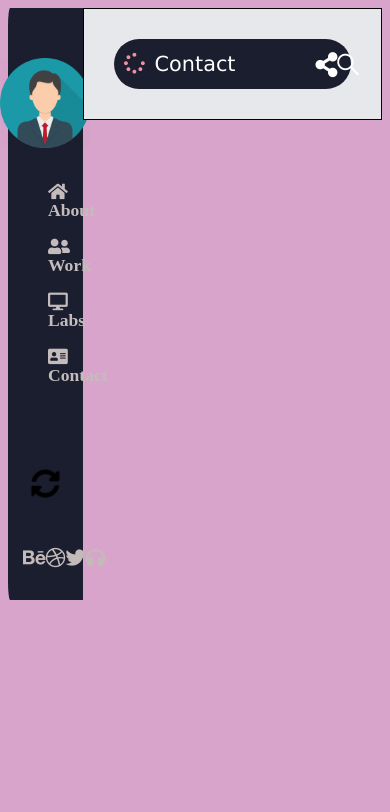
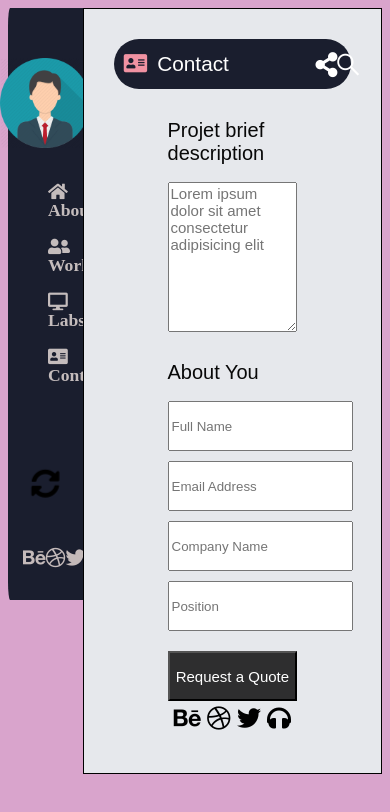
Before and after one commit to clementdah/website, a plain HTML site: page contact.html in a window 390 px wide. Drawn offline with Linux system fonts and the light colour scheme.

Commit message:
J'ai fini mes pages et ca me reste a rendre responsive

```diff
--- a/contact.html
+++ b/contact.html
@@ -32,7 +32,7 @@
 
         <section>
             <nav>
-                <div class="nav-titre"><i class="amination-sync2"><i class="fas fa-spinner fa-pulse"></i></i>Contact</div>
+                <div class="nav-titre"><i class="amination-sync2"><i class="fas fa-address-card"></i></i>Contact</div>
 
                 <div class="nav-favicon">
                     <i class="fas fa-share-alt"></i></a>
@@ -44,6 +44,33 @@
 
                 <div class="main-contact">
 
+                    <form action="">
+
+                        <p>Projet brief description</p>
+                        <textarea name="" placeholder="Lorem ipsum dolor sit amet consectetur adipisicing elit" id="message"></textarea>
+
+                        <p>About You</p>
+
+                        <div>
+                            <input type="text" name="" placeholder="Full Name">
+                            <input type="text" name="" placeholder="Email Address">
+                            <input type="text" name="" placeholder="Company Name">
+                            <input type="text" name="" placeholder="Position">
+                        </div>
+
+                        <div class="les-btn-form">
+                            <input type="submit" value="Request a Quote">
+
+                            <div class="favicon-contact">
+                                <a href="#" title="lien"><i class="fab fa-behance"></i></a>
+                                <a href="#" title="lien"><i class="fab fa-dribbble"></i></a>
+                                <a href="#" title="lien"><i class="fab fa-twitter"></i></a>
+                                <a href="#" title="lien"><i class="fa fa-headphones"></i></a>
+                            </div>
+
+                        </div>
+
+                    </form>
 
                 </div>
 
--- a/css/style.css
+++ b/css/style.css
@@ -22,6 +22,7 @@ body
 
 }
 
+
 /*  --navigation vericale-- */
 
 .main > nav
@@ -32,6 +33,7 @@ body
     flex-flow: column;
     align-items: center;
     background: rgba(26, 30, 46);
+    font-family: sans-serif;
     /*background: rgba(3, 3, 3, 0.9);*/
     border-radius: 3% 0 0 3%;
     /*background: url('../nav.jpg') no-repeat fixed;*/
@@ -54,7 +56,7 @@ body
     border: 0px solid rgb(146, 13, 13);
     height: 70px;
     color: rgb(196, 188, 188);
-    font-family: Verdana, Geneva, Tahoma, sans-serif;
+    font-family: sans-serif;
     font-weight: normal;
     font-size: 1.1em;
     padding-left: 40px;
@@ -96,6 +98,11 @@ body
     text-decoration: none;
 }
 
+.favicon a:hover
+{
+    color: rgb(84, 240, 22);
+}
+
 
 /*  --section--  */
 
@@ -114,6 +121,7 @@ section
     background: rgb(230, 232, 236);
 }
 
+
 /*Nav de la section*/
 
 section > nav
@@ -124,7 +132,7 @@ section > nav
     align-items: center;
     width: 100%;
     height: 50px;
-    font-family: Verdana, Geneva, Tahoma, sans-serif;
+    font-family: sans-serif;
     text-decoration: none;
     background: rgba(26, 30, 46);
     border-radius: 50px;
@@ -168,6 +176,7 @@ article
     width: 100%;
     margin-top: 20px;
 }
+
 
 /*main de About*/
 
@@ -216,7 +225,6 @@ article
     padding: 20px;
     text-align: justify;
     font-family: Cambria, Cochin, Georgia, Times, 'Times New Roman', serif;
-    color: ;
 }
 
 .Laravel-Ruby
@@ -284,6 +292,7 @@ aside img
 }
 
 
+
 /*main de Work*/
 
 .main-work
@@ -312,6 +321,12 @@ aside img
     border: 1px solid black;
     border-radius: 5px;
 }
+
+.img-work:hover
+{
+    transform: scale(1.2);
+}
+
 
 
 /*main de Labs*/
@@ -343,14 +358,119 @@ aside img
     border: 2px solid rgba(26, 30, 46);
 }
 
+.img-labs:hover
+{
+    transform: scale(1.2);
+}
+
 
 
 /*main de contact*/
 
-.main-labs
+.main-contact
 {
     display: flex;
     flex-flow: wrap;
-    justify-content: space-around;
+    justify-content: center;
+    width: 100%;
+    /*border: 1px solid black;*/
+}
 
+form
+{
+    width: 80%;
+    padding: 30px;
+    padding-top: 0px;
+    margin-top: -15px;
+    /*border: 1px solid black;*/
 }
+
+.main-contact p
+{
+    color: rgb(8, 8, 8);
+    font-family: sans-serif;
+    font-weight: 500;
+    font-size: 20px;
+    margin-bottom: 17px;
+    margin-top: 25px;
+}
+
+
+textarea
+{
+    width: 100%;
+    height: 150px;
+    font-size: 15px;
+    font-family: sans-serif;
+}
+
+textarea:hover
+{
+    border: 1px solid rgb(255, 75, 168);
+}
+
+input[type="text"]
+{
+    height: 50px;
+    width: 350px;
+    margin-bottom: 10px;
+}
+
+input[type="text"]:hover
+{
+    border: 1px solid rgb(255, 75, 168);
+}
+
+form div
+{
+    display: flex;
+    flex-flow: wrap;
+    justify-content: space-between;
+}
+
+.les-btn-form
+{
+    margin-top: 10px;
+    justify-content: flex-start;
+}
+
+input[type="submit"]
+{
+    display: flex;
+    align-items: center;
+    justify-content: center;
+    color: inherit;
+    text-decoration: none;
+    background: rgb(0, 0, 0, 0.8);
+    width: 200px;
+    height: 50px;
+    font-size: 15px;
+    font-family: sans-serif;
+}
+
+input[type="submit"]:hover
+{
+    background: rgb(255, 75, 168);
+}
+
+.favicon-contact
+{
+    display: flex;
+    flex-flow: row;
+    width: 250px;
+    justify-content: space-evenly;
+    align-items: center;
+    font-size: 150%;
+    margin-top: 5px;
+    /*border: 1px solid black;*/
+}
+
+.favicon-contact a
+{
+    color: black;
+}
+
+.favicon-contact a:hover
+{
+    color: rgb(84, 240, 22);
+}
```
Also changed, not shown: index.html (+1 -1 lines), labs.html (+1 -1 lines), work.html (+1 -1 lines).
